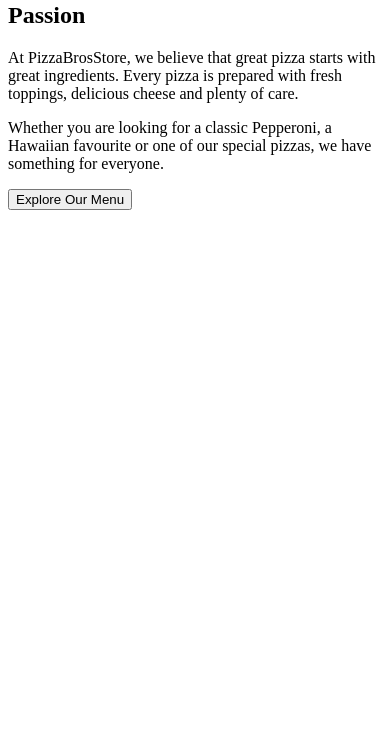
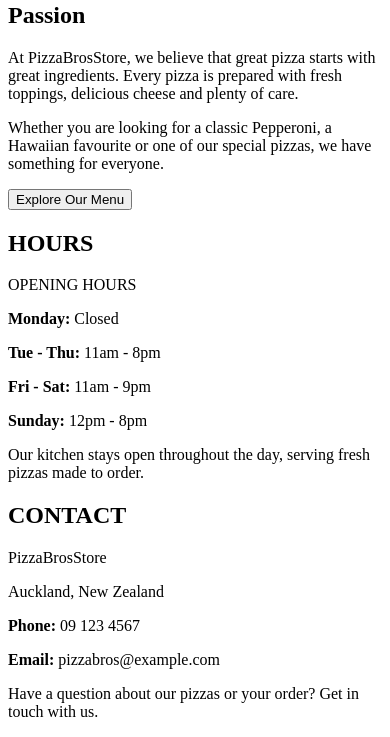
Before and after one commit to zach766/-12-credits--work-website-Assessment, a Flask app: page / in a window 390 px wide. Shown: the part 1198-1935 px from the top of the page. Before the commit the page ends 1408 px from the top, so only its background shows below. Run offline with Flask 3, Linux system fonts and the light colour scheme.

Commit message:
Added detailed opening hours and contact information to the PizzaBrosStore restaurant information section, including business hours, Auckland location, phone number, email address, and customer enquiry details.

```diff
--- a/PizzaBrosStore/templates/index.html
+++ b/PizzaBrosStore/templates/index.html
@@ -227,3 +227,106 @@
 
 
 <h2>
+
+HOURS
+
+</h2>
+
+
+<p class="info-subtitle">
+
+OPENING HOURS
+
+</p>
+
+
+<p>
+
+<strong>Monday:</strong> Closed
+
+</p>
+
+
+<p>
+
+<strong>Tue - Thu:</strong> 11am - 8pm
+
+</p>
+
+
+<p>
+
+<strong>Fri - Sat:</strong> 11am - 9pm
+
+</p>
+
+
+<p>
+
+<strong>Sunday:</strong> 12pm - 8pm
+
+</p>
+
+
+<p class="info-note">
+
+Our kitchen stays open throughout the day,
+serving fresh pizzas made to order.
+
+</p>
+
+
+</div>
+
+
+<!-- CONTACT -->
+
+<div class="info-column">
+
+
+<h2>
+
+CONTACT
+
+</h2>
+
+
+<p class="contact-name">
+
+PizzaBrosStore
+
+</p>
+
+
+<p>
+
+Auckland, New Zealand
+
+</p>
+
+
+<p>
+
+<strong>Phone:</strong>
+09 123 4567
+
+</p>
+
+
+<p>
+
+<strong>Email:</strong>
+pizzabros@example.com
+
+</p>
+
+
+<p class="info-note">
+
+Have a question about our pizzas or your
+order? Get in touch with us.
+
+</p>
+
+
+</div>
```
